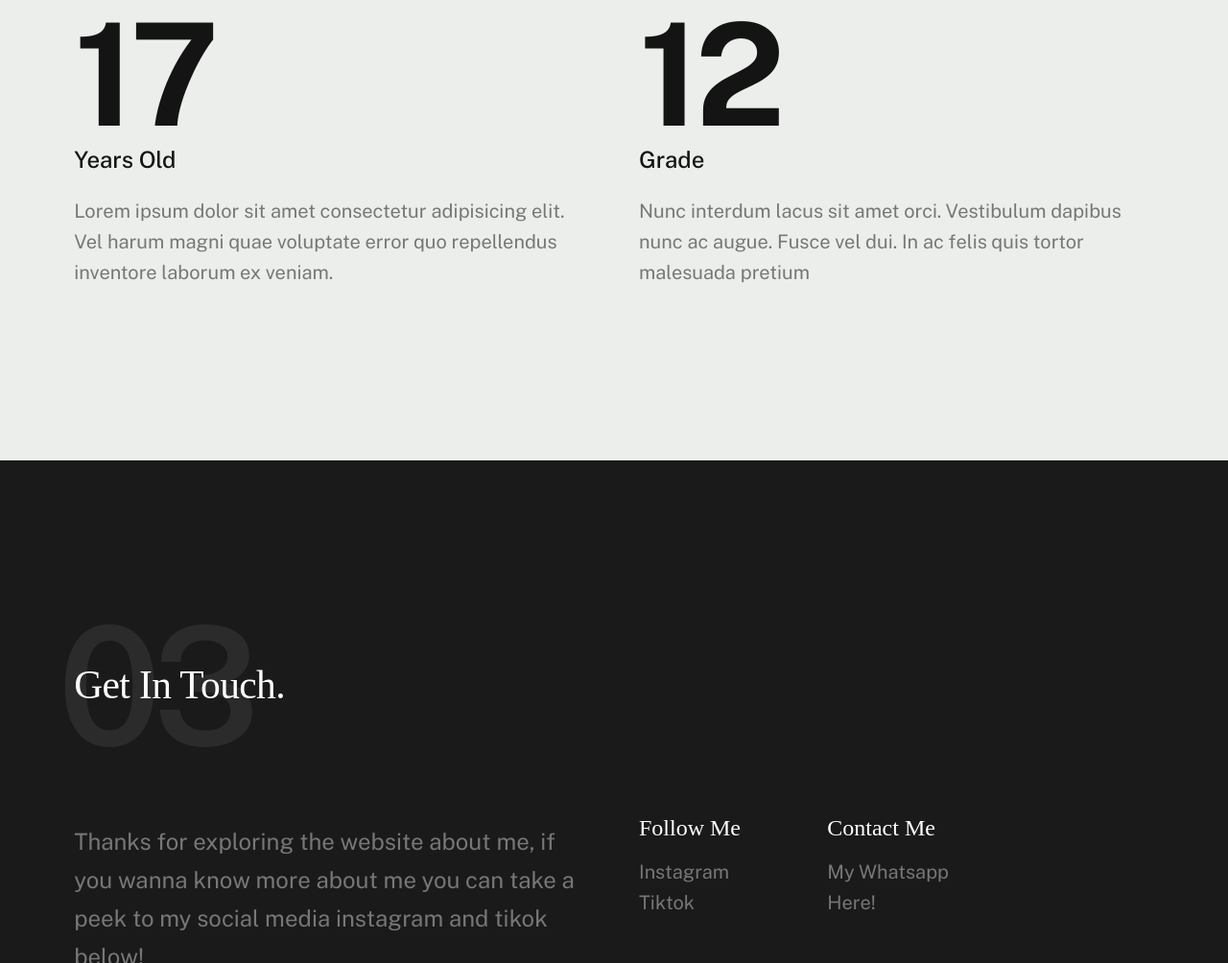
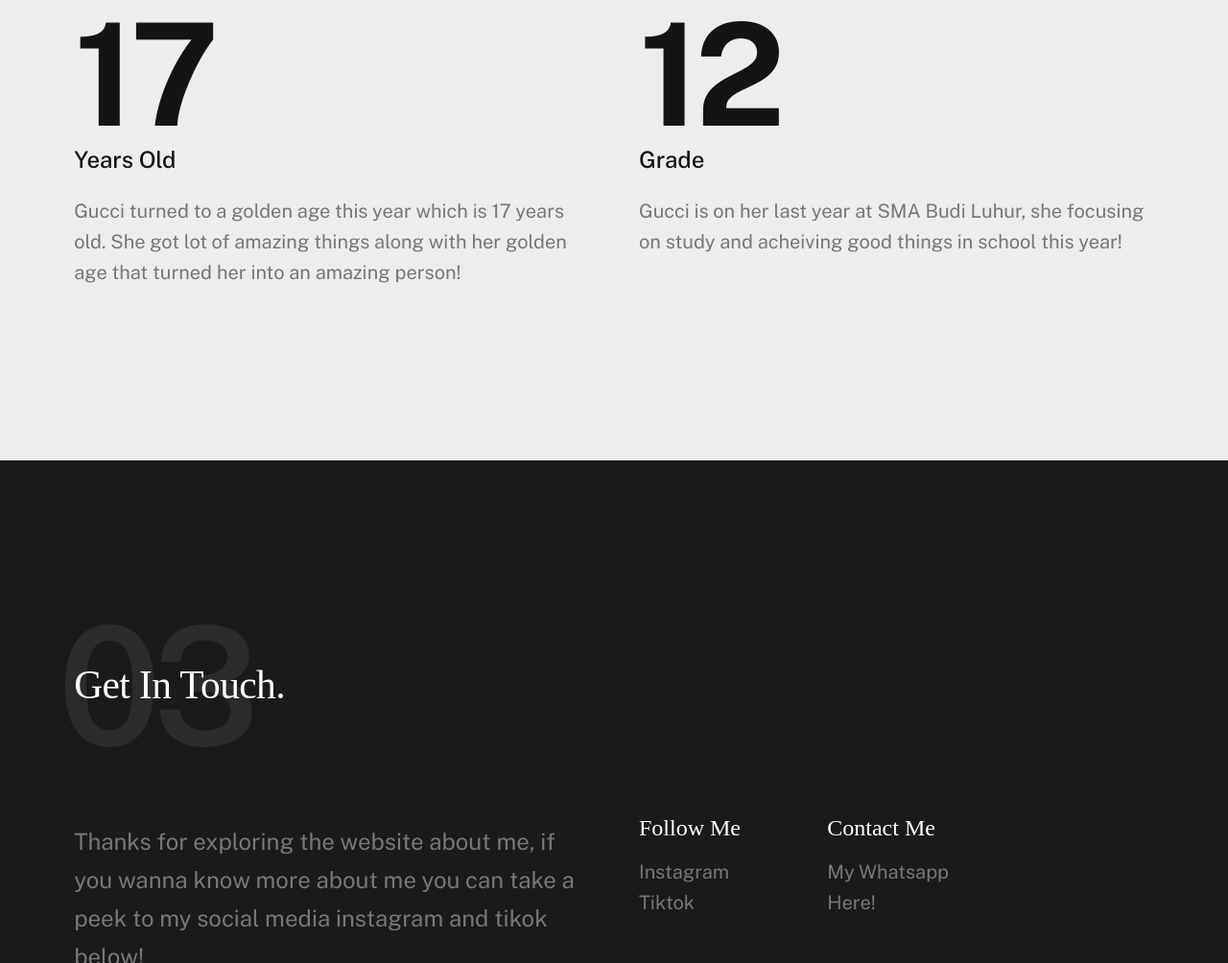
Before and after one commit to NadiaGucci/PortofolioGucci, a plain HTML site: page index.html in a window 1280 px wide. Shown: the part 3333-4337 px from the top of the page at 96% size. Drawn offline with nearby package versions, Linux system fonts and the light colour scheme; a web font is replaced by a local one.

Commit message:
Update index.html

```diff
--- a/index.html
+++ b/index.html
@@ -346,9 +346,7 @@
                     </div>
                     <h5>Years Old</h5>
                     <p>
-                    Lorem ipsum dolor sit amet consectetur adipisicing elit.
-                    Vel harum magni quae voluptate error quo repellendus inventore
-                    laborum ex veniam.
+                    Gucci turned to a golden age this year which is 17 years old. She got lot of amazing things along with her golden age that turned her into an amazing person!
                     </p>
                 </div> <!-- end counter-items__item -->
 
@@ -359,9 +357,7 @@
                     </div>
                     <h5>Grade</h5>
                     <p>
-                    Nunc interdum lacus sit amet orci. Vestibulum dapibus nunc ac augue.
-                    Fusce vel dui. In ac felis
-                    quis tortor malesuada pretium
+                    Gucci is on her last year at SMA Budi Luhur, she focusing on study and acheiving good things in school this year!
                     </p>
                 </div> <!-- end counter-items__item -->
 
```
